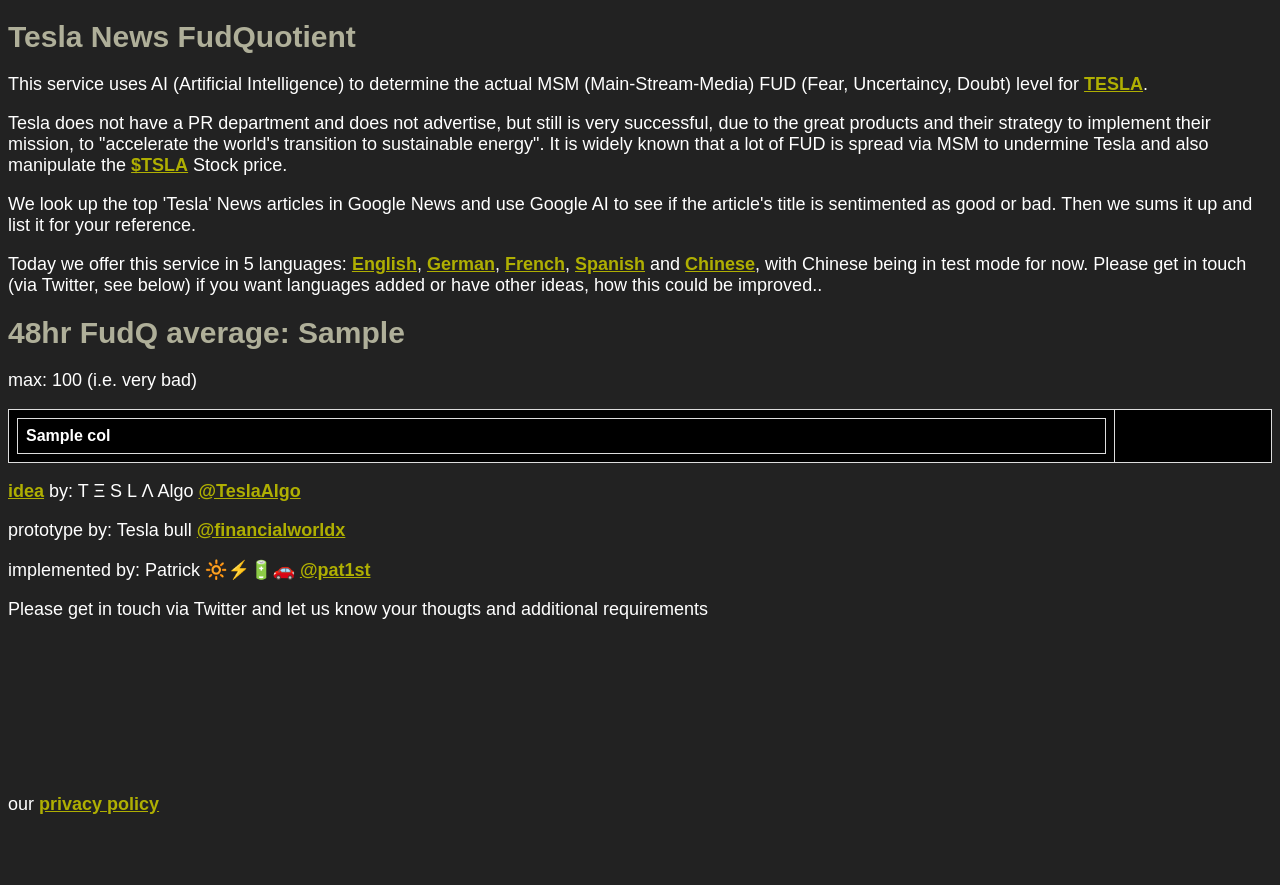
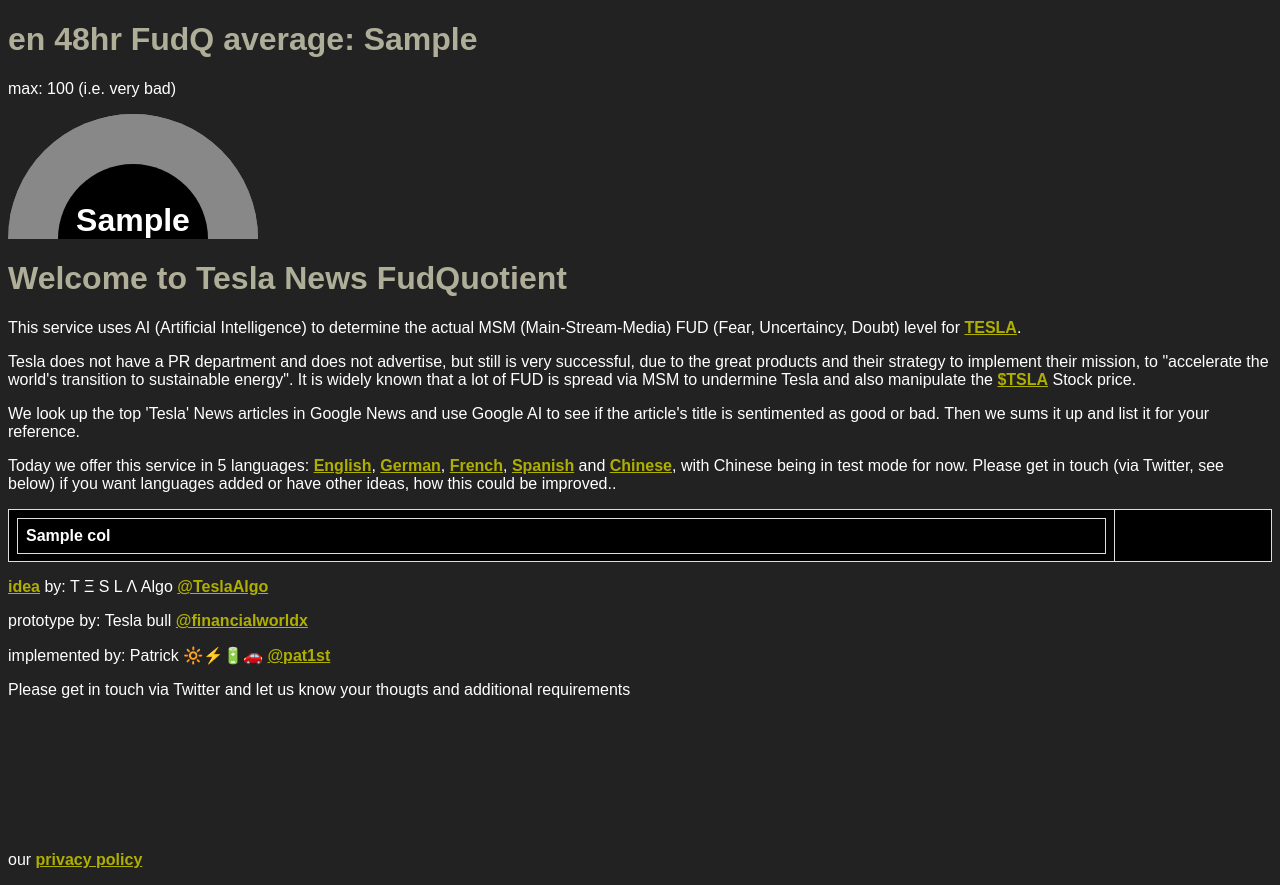
Before and after one commit to pat1st/GoodFudMeter, a Flask app: template FlaskWebApp/templates/fud.html in a window 1280 px wide. Before the commit the page ends 814 px from the top, so only its background shows below. Run offline with Flask 2, Linux system fonts and the light colour scheme; the template is opened without the code that fills it: most values are stand-ins (such as "Sample title", 1, 10 or a date in 2020); lists and menus that the app fills with data are empty.

Commit message:
with graphical gauge

```diff
--- a/FlaskWebApp/app.py
+++ b/FlaskWebApp/app.py
@@ -143,10 +143,23 @@ def ads():
 @app.route('/', methods=("POST", "GET"))
 def html_table():
     language = request.args.get('language')
-    if language:
-        x = query_items(container, language)
-    else:
-        x = query_items(container, 'en')
+    if not language:
+        language = 'en'
+    x = query_items(container, language)
+
+    languageMap = {
+        'en': 'English',
+        'de': 'German',
+        'fr': 'French',
+        'es': 'Spanish',
+        # 'it': 'Italian',
+        # 'nl': 'Dutch',
+        # 'pt': 'Portuguese',
+        # 'ru': 'Russian',
+        # 'ja': 'Japanese',
+        'zh': 'Chinese'
+    }
+    languageLong = languageMap.get(language)
 
     df = pd.DataFrame(x)
 
@@ -154,13 +167,22 @@ def html_table():
     df['FudQ'] = ((df['bad']+df['good'])/4) * df['bad']
 
     fudqavg = df['FudQ'].mean().round(1)
+    #fudavg as degree
+    fudavgdeg = (fudqavg/100)*180
+
+    fudavgcolor = '#00FF00'
+    if fudavgdeg > 120:
+        fudavgcolor = '#FF0000'
+    elif fudavgdeg > 45:
+        fudavgcolor = '#FFFF00'
+
 
     df['FudQ'] = df['FudQ'].round(1)
     df['FudQ'] = df['FudQ'].astype(str)
     df['FudQ'] = df['FudQ'].str.replace('inf', '∞')
     df['FudQ'] = df['FudQ'].str.replace('nan', '∞')
 
-    return render_template('fud.html', titles=df.columns.values, row_data=list(df.values.tolist()), link_column="id", zip=zip, fudQAverage=fudqavg)
+    return render_template('fud.html', titles=df.columns.values, row_data=list(df.values.tolist()), link_column="id", zip=zip, fudQAverage=fudqavg, langlong=languageLong, fudAverageDeg=fudavgdeg, fudColor=fudavgcolor)
 
 
 @app.route('/showNewsDetails', methods=("POST", "GET"))
--- a/FlaskWebApp/static/fudstyle.css
+++ b/FlaskWebApp/static/fudstyle.css
@@ -4,20 +4,18 @@ body {
 
 p {
 	font-family: arial, sans-serif;
-	font-size: 18px;
 	color: #ffffff;
 }
 
 a {
 	font-family: arial, sans-serif;
-	font-size: 18px;
 	font-weight: bold;
 	color: #afaf02;
 }
 
 h1 {
 	font-family: arial, sans-serif;
-	font-size: 30px;
+	font-size: 2em;
 	font-weight: bold;
 	color: #afaf99;
 }
@@ -40,3 +38,71 @@ th {
 tr:nth-child(even) {
 	background-color: #222222;
 }
+
+.gauge {
+	position: relative;
+	border-radius: 50%/100% 100% 0 0;
+	background-color: var(--color, #a22);
+	overflow: hidden;
+}
+
+.gauge:before {
+	content: "";
+	display: block;
+	padding-top: 50%;
+	/* ratio of 2:1*/
+}
+
+.gauge .chart {
+	overflow: hidden;
+}
+
+.gauge .mask {
+	position: absolute;
+	left: 20%;
+	right: 20%;
+	bottom: 0;
+	top: 40%;
+	background-color: #000;
+	border-radius: 50%/100% 100% 0 0;
+}
+
+.gauge .percentage {
+	position: absolute;
+	top: -1px;
+	left: -1px;
+	bottom: 0;
+	right: -1px;
+	background-color: var(--background, #888);
+	transform: rotate(var(--rotation));
+	transform-origin: bottom center;
+	transition-duration: 600;
+}
+
+.gauge:hover {
+	--rotation: 100deg;
+}
+
+.gauge .value {
+	font-family: arial, sans-serif;
+	font-size: 2em;
+	font-weight: bold;
+	color: #ffffff;
+	position: absolute;
+	bottom: 0%;
+	left: 0;
+	width: 100%;
+	text-align: center;
+}
+
+.gauge .min {
+	position: absolute;
+	bottom: 0;
+	left: 5%;
+}
+
+.gauge .max {
+	position: absolute;
+	bottom: 0;
+	right: 5%;
+}
--- a/FlaskWebApp/templates/fud.html
+++ b/FlaskWebApp/templates/fud.html
@@ -4,7 +4,7 @@
 <head>
 	<link rel="stylesheet" href="{{url_for('.static', filename='fudstyle.css')}}">
 
-	<title>Fud-Parade - Tesla News</title>
+	<title>{{ fudQAverage }} - {{ langlong }} - Fud-Parade - Tesla News</title>
 	<meta http-equiv="content-Type" content="text/html; utf-8" />
 	<meta name="robots" content="INDEX,FOLLOW" />
 	<meta http-equiv="content-Language" content="en" />
@@ -15,7 +15,18 @@
 </head>
 
 <body>
-	<h1>Tesla News FudQuotient</h1>
+	<h1>{{ langlong }} 48hr FudQ average: {{ fudQAverage }}</h1>
+	<p>max: 100 (i.e. very bad)</p>
+	<p>
+		<div class="gauge"
+			style="width: 250px; --rotation:{{ fudAverageDeg }}deg; --color:{{ fudColor }}; --background:#888;">
+			<div class="percentage"></div>
+			<div class="mask"></div>
+			<span class="value">{{ fudQAverage }}</span>
+		</div>
+	</p>
+
+	<h1>Welcome to Tesla News FudQuotient</h1>
 
 	<p>This service uses AI (Artificial Intelligence) to determine the actual MSM (Main-Stream-Media) FUD (Fear,
 		Uncertaincy, Doubt) level for <a href="https://www.tesla.com/" target="_blank">TESLA</a>.</p>
@@ -31,8 +42,7 @@
 		with Chinese being in
 		test mode for now. Please get in touch (via Twitter, see below) if you want languages added or have other ideas,
 		how this could be improved..</p>
-	<h1>48hr FudQ average: {{ fudQAverage }}</h1>
-	<p>max: 100 (i.e. very bad)</p>
+
 	<table>
 		<tr>
 			<td>
@@ -76,15 +86,17 @@
 	<p><br></p>
 	<p><br>
 
-	</p><p>
-	<script async src="https://pagead2.googlesyndication.com/pagead/js/adsbygoogle.js?client=ca-pub-2687895404343958"
-		crossorigin="anonymous"></script>
-	<!-- FudParaDe default -->
-	<ins class="adsbygoogle" style="display:block" data-ad-client="ca-pub-2687895404343958" data-ad-slot="8206377592"
-		data-ad-format="auto" data-full-width-responsive="true"></ins>
-	<script>
-		(adsbygoogle = window.adsbygoogle || []).push({});
-	</script>
+	</p>
+	<p>
+		<script async
+			src="https://pagead2.googlesyndication.com/pagead/js/adsbygoogle.js?client=ca-pub-2687895404343958"
+			crossorigin="anonymous"></script>
+		<!-- FudParaDe default -->
+		<ins class="adsbygoogle" style="display:block" data-ad-client="ca-pub-2687895404343958"
+			data-ad-slot="8206377592" data-ad-format="auto" data-full-width-responsive="true"></ins>
+		<script>
+			(adsbygoogle = window.adsbygoogle || []).push({});
+		</script>
 
 	</p>
 	<p><br></p>
```
